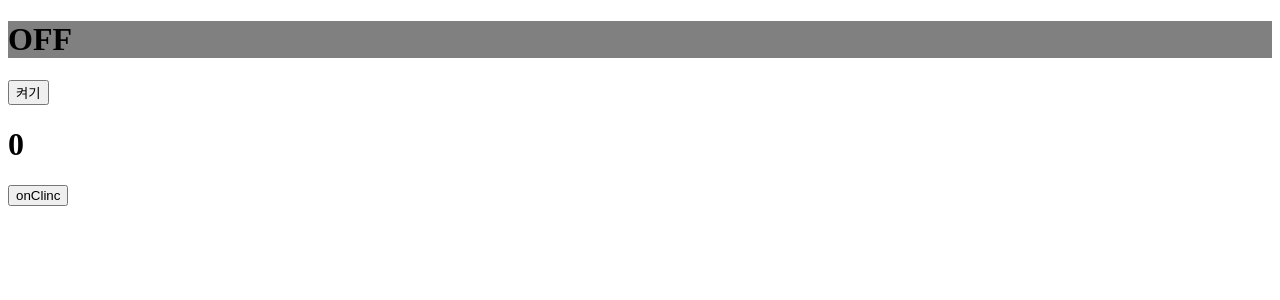
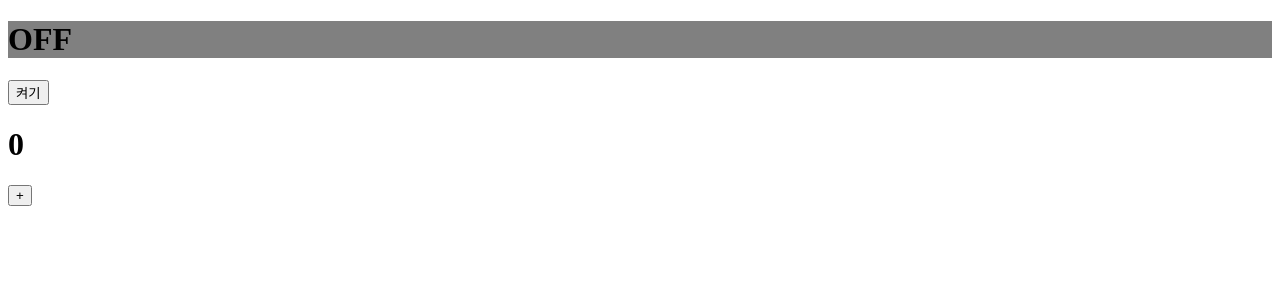
Before and after one commit to LooSung/react_study, a React (Vite) app in the folder section05/: page / in a window 1280 px wide. Shown: the top 300 px of the page. Built offline with nearby package versions, Linux system fonts and the light colour scheme.

Commit message:
state props - Counter , Bulb Refactoring

```diff
--- a/section05/src/App.jsx
+++ b/section05/src/App.jsx
@@ -1,48 +1,6 @@
 import './App.css';
-import { useState } from 'react';
-
-// Re-Rendering 되는 경우
-// 1. state가 변경 될때
-// 2. probs가 변경 될때
-// 3. 부모 Componet가 변경 될때
-
-// 자식 Componet
-const Bulb = () => {
-    const [light, setLight] = useState('OFF');
-    return (
-        <div>
-            {light === 'ON' ? (
-                <h1 style={{ backgroundColor: 'orange' }}>ON</h1>
-            ) : (
-                <h1 style={{ backgroundColor: 'gray' }}>OFF</h1>
-            )}
-            <button
-                onClick={() => {
-                    setLight(light === 'ON' ? 'OFF' : 'ON');
-                }}
-            >
-                {light === 'ON' ? '끄기' : '켜기'}
-            </button>
-        </div>
-    );
-};
-
-// 자식 2 Component
-const Counter = () => {
-    const [count, setCount] = useState(0);
-
-    return (
-        <div>
-            <h1>{count}</h1>
-            <button>
-                onClinc
-                {() => {
-                    setCount(count + 1);
-                }}
-            </button>
-        </div>
-    );
-};
+import Bulb from './components/Bulb';
+import Counter from './components/Counter';
 
 // 부모 Component
 function App() {
--- /dev/null
+++ b/section05/src/components/Bulb.jsx
@@ -0,0 +1,29 @@
+import { useState } from 'react';
+
+// Re-Rendering 되는 경우
+// 1. state가 변경 될때
+// 2. probs가 변경 될때
+// 3. 부모 Componet가 변경 될때
+
+// 자식 Componet
+const Bulb = () => {
+    const [light, setLight] = useState('OFF');
+    return (
+        <div>
+            {light === 'ON' ? (
+                <h1 style={{ backgroundColor: 'orange' }}>ON</h1>
+            ) : (
+                <h1 style={{ backgroundColor: 'gray' }}>OFF</h1>
+            )}
+            <button
+                onClick={() => {
+                    setLight(light === 'ON' ? 'OFF' : 'ON');
+                }}
+            >
+                {light === 'ON' ? '끄기' : '켜기'}
+            </button>
+        </div>
+    );
+};
+
+export default Bulb;
--- /dev/null
+++ b/section05/src/components/Counter.jsx
@@ -0,0 +1,26 @@
+import { useState } from 'react';
+
+// Re-Rendering 되는 경우
+// 1. state가 변경 될때
+// 2. probs가 변경 될때
+// 3. 부모 Componet가 변경 될때
+
+// 자식 Component
+const Counter = () => {
+    const [count, setCount] = useState(0);
+
+    return (
+        <div>
+            <h1>{count}</h1>
+            <button
+                onClick={() => {
+                    setCount(count + 1);
+                }}
+            >
+                +
+            </button>
+        </div>
+    );
+};
+
+export default Counter;
```
